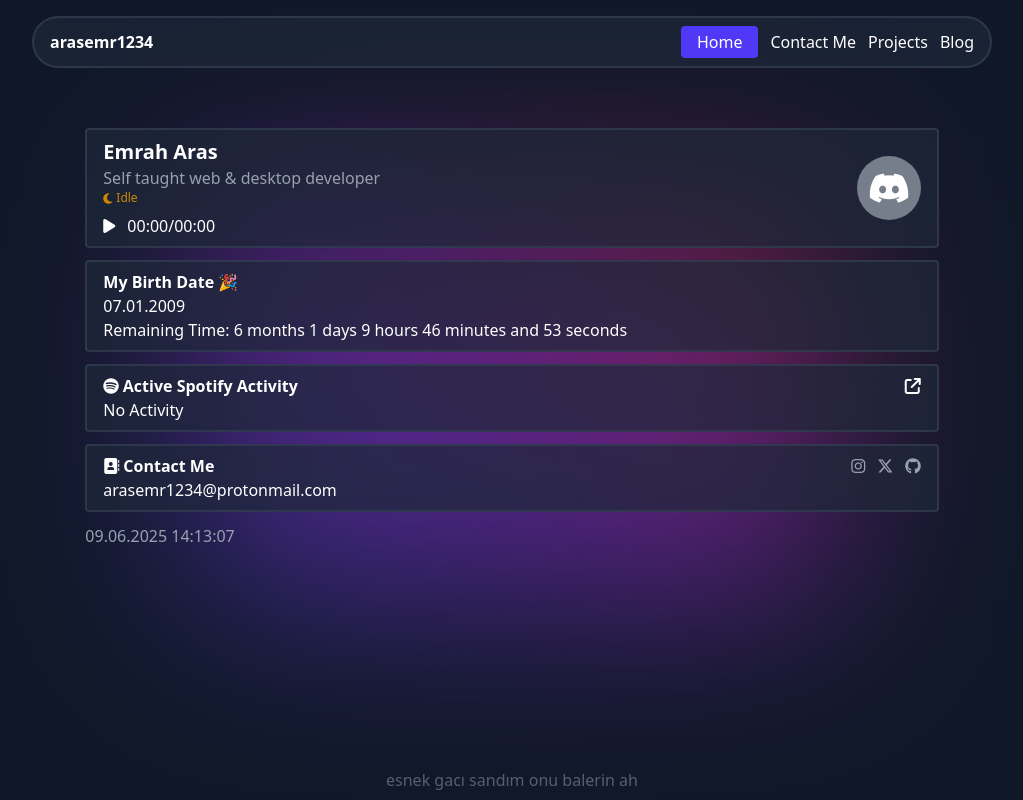
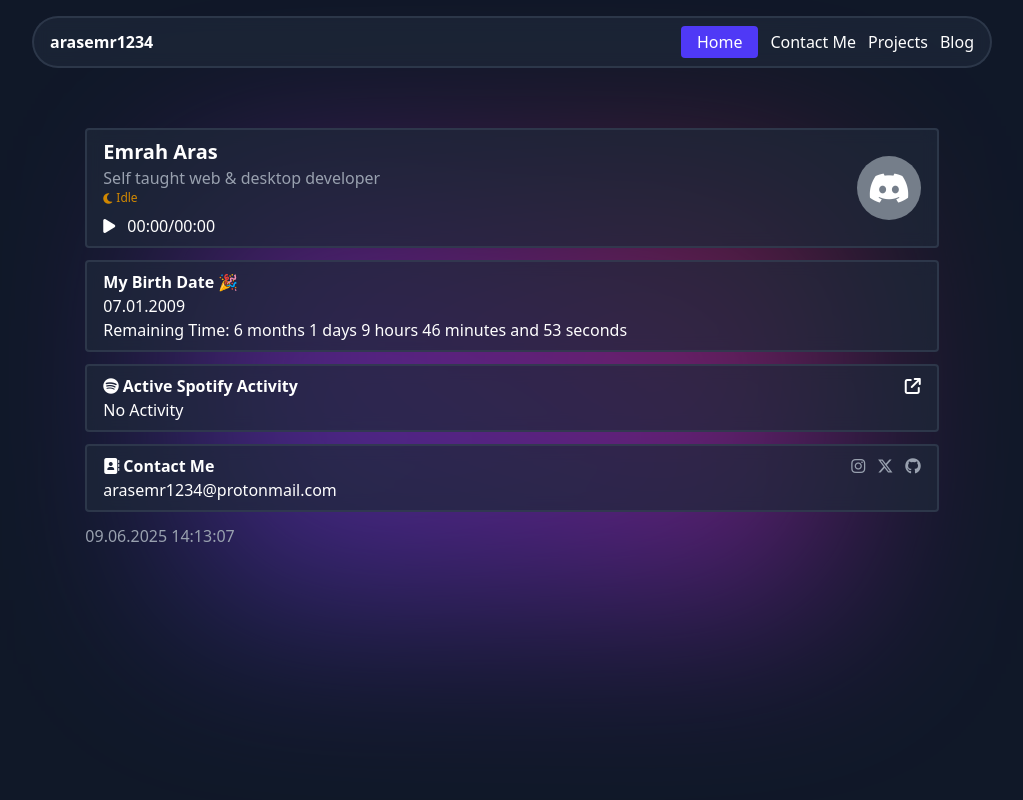
Before and after one commit to arasemr12/emraharas.com.tr, a Nuxt app: page / in a window 1280 px wide. Shown: the whole page, without its empty margins (128-1151 px from the left). Built offline with nearby package versions, Linux system fonts and the light colour scheme; no server answers.

Commit message:
Update index.vue

```diff
--- a/pages/index.vue
+++ b/pages/index.vue
@@ -169,7 +169,7 @@ const secret = () => {
                 }) }}</span>
                 <span v-if="ip">{{ ip }}</span>
             </div>
-            <span @click="secret" class="z-50 fixed bottom-2 left-1/2 -translate-x-1/2 opacity-30 cursor-pointer">esnek gacı sandım onu balerin ah</span>
+            <!--<span @click="secret" class="z-50 fixed bottom-2 left-1/2 -translate-x-1/2 opacity-30 cursor-pointer">esnek gacı sandım onu balerin ah</span>-->
         </div>
     </div>
 </template>
```
